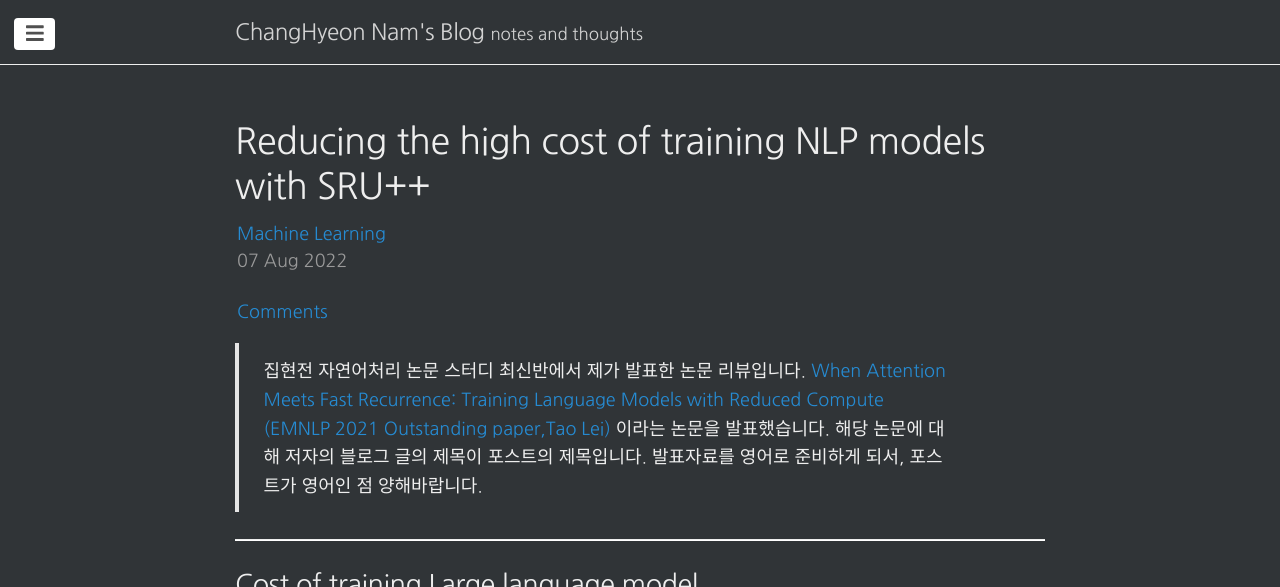
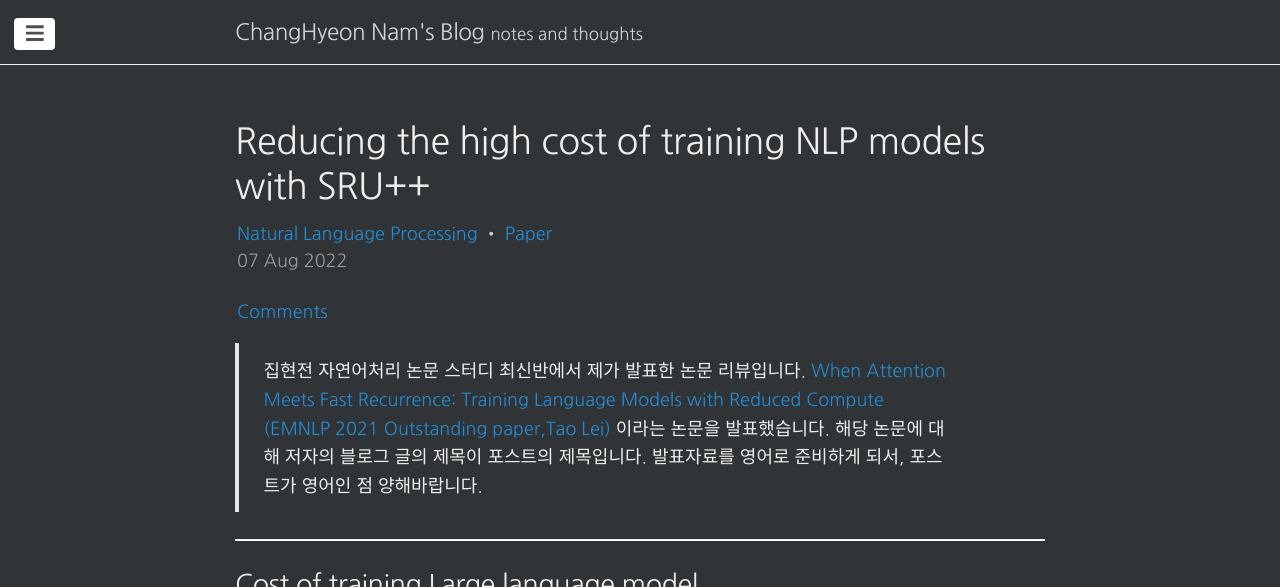
Before and after one commit to changhyeonnam/changhyeonnam.github.io, a Jekyll site: the page built from _posts/2022/2022-8-7-SRU_++.md, in a window 1280 px wide and 900 px high, cut to the strip 0-587 px from the top of the window. Built offline with Jekyll 4.4.1, drawn with Linux system fonts in a browser that asks for light colours; nearby versions of some CDN libraries; our own code applies the rules of GitHub Pages for plain Markdown files; formulas are drawn with MathJax 3; comment, search, counter and statistics services are not loaded.

Commit message:
update post.md

```diff
--- a/_posts/2022/2022-8-7-SRU_++.md
+++ b/_posts/2022/2022-8-7-SRU_++.md
@@ -2,7 +2,8 @@
 title: Reducing the high cost of training NLP models with SRU++
 Created: August 7, 2022 2:54 PM
 tags:
-  - Machine Learning
+  - Natural Language Processing
+  - Paper
 
 comments: true
 sitemap :
```
